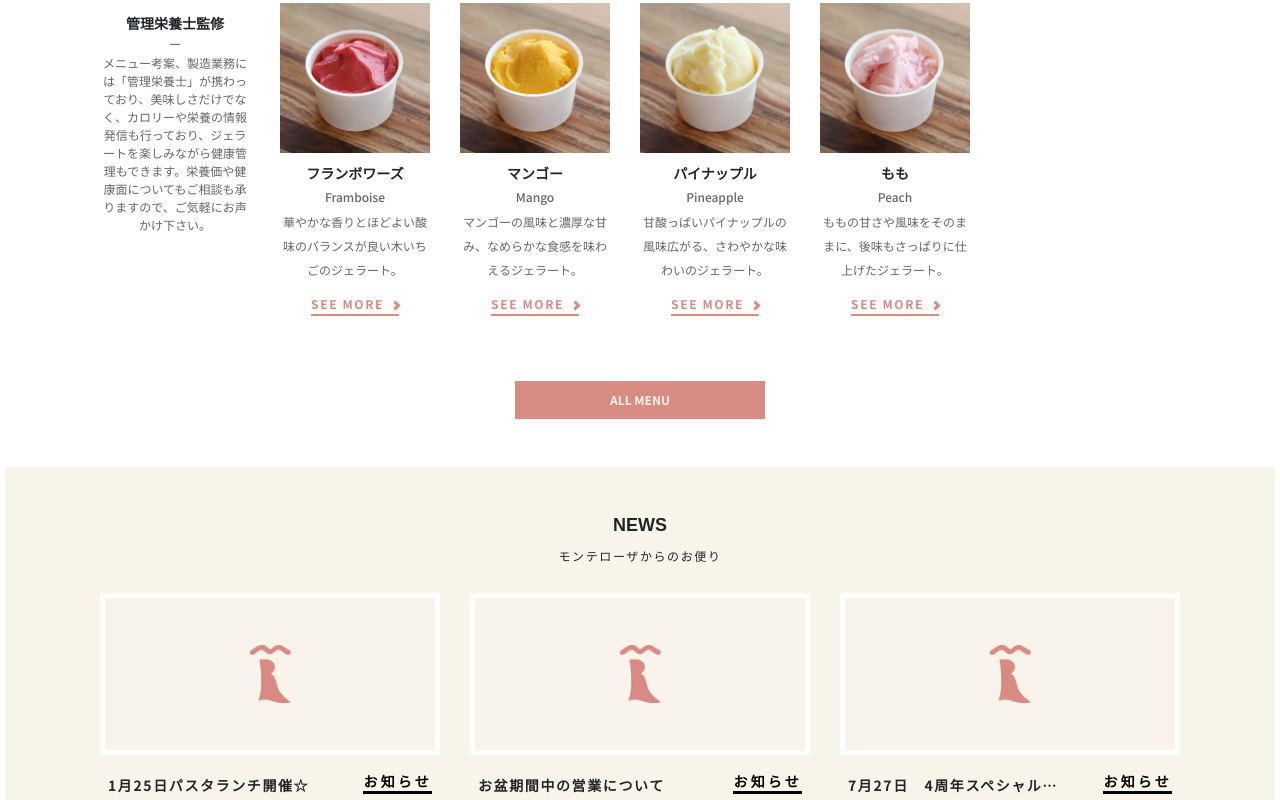
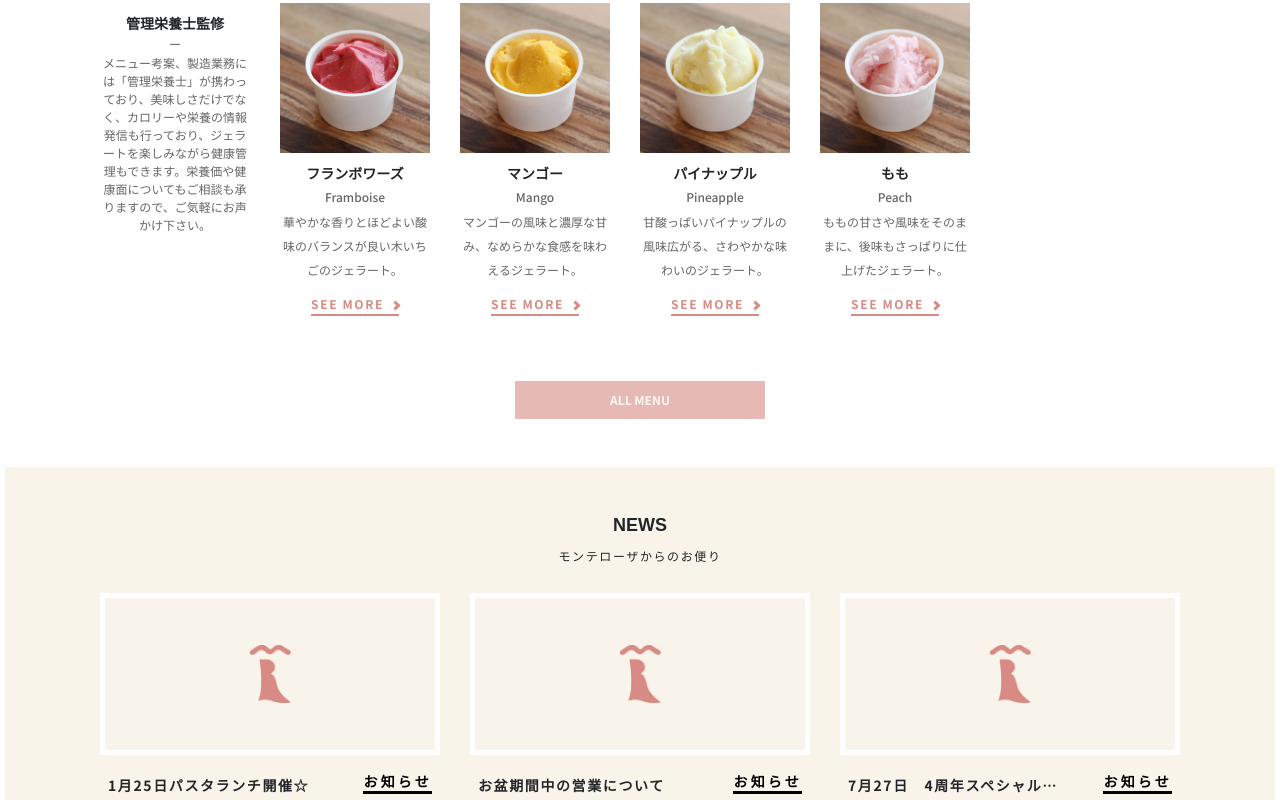
Before and after one commit to popo0999/monteroseWeb-RWDpractice, a plain HTML site: page index.html in a window 1280 px wide. In both pictures the pointer is over the element 640 px from the left and 3345 px from the top of the page. Shown: the part 2945-3745 px from the top of the page. Drawn offline with nearby package versions, Linux system fonts and the light colour scheme.

Commit message:
0725 commit

```diff
--- a/style.css
+++ b/style.css
@@ -348,12 +348,16 @@ a , a:hover{
     max-width: 250px;
     width: 50%;
     margin-top: 50px;
-
+    transition: 0.5s;
+}
+.pinkbtn:hover{
+    opacity: 0.6;
 }
 .pinkbtn a{
     color: #F9F4EA;
     text-decoration: none;
 }
+
 /* ---------------news------------------------ */
 .news{
     background-color: #F9F4EA;
```
